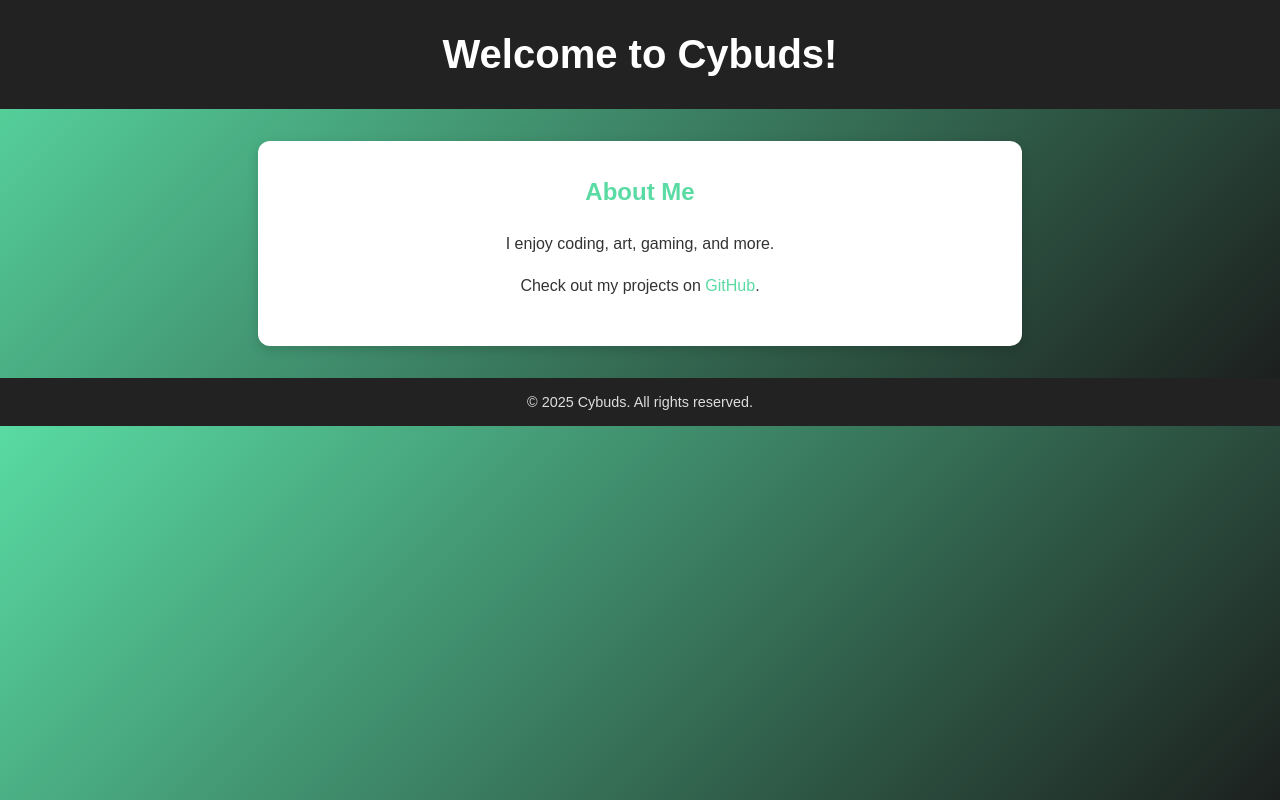
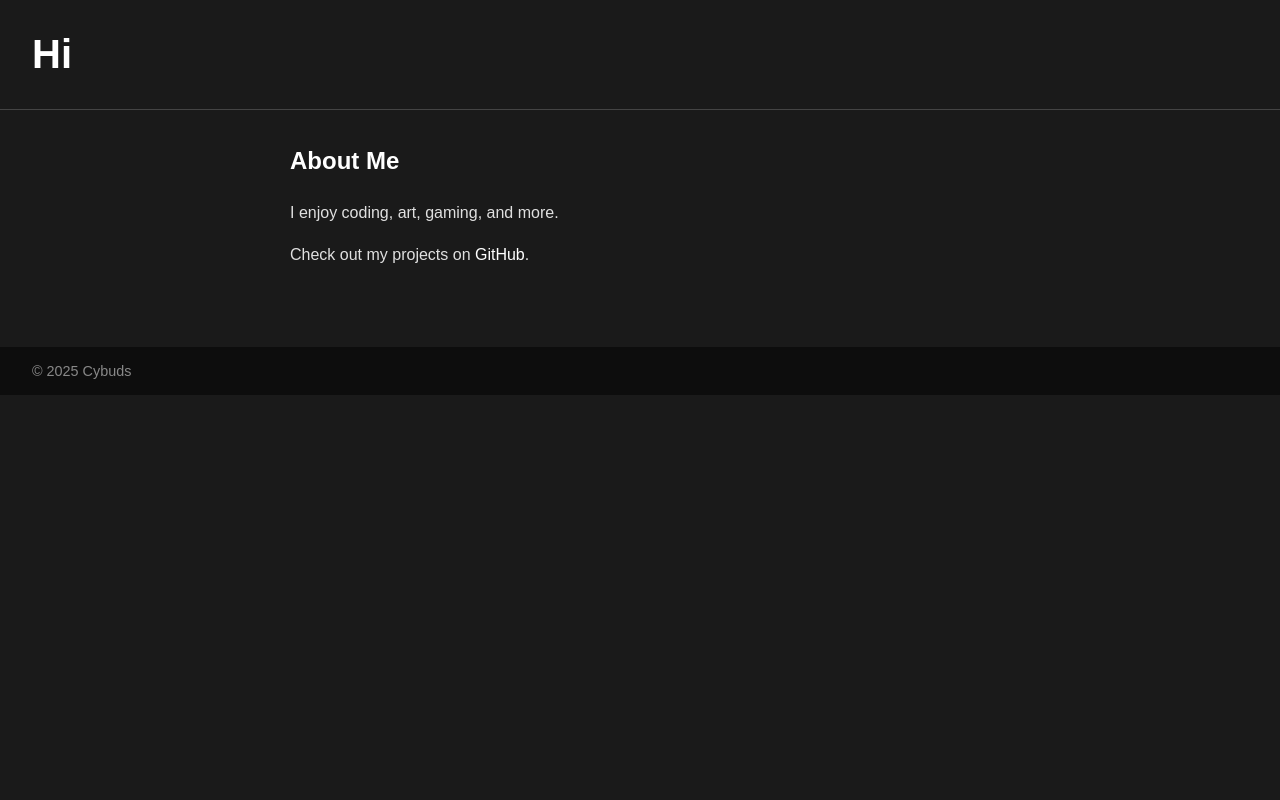
Before and after one commit to cybuds/cybuds, a plain HTML site: page index.html in a window 1280 px wide. Drawn offline with Linux system fonts and the light colour scheme.

Commit message:
Update index.html

```diff
--- a/index.html
+++ b/index.html
@@ -7,43 +7,39 @@
   <style>
     body {
       font-family: Arial, sans-serif;
-      background: linear-gradient(135deg, #59dba3, #1a1a1a);
+      background: #1a1a1a;
       margin: 0;
       padding: 0;
-      text-align: center;
-      color: #333;
+      color: #e0e0e0;
     }
     header {
-      background: #222;
       color: #fff;
-      padding: 2rem 0;
+      padding: 2rem;
+      border-bottom: 1px solid #444;
     }
     header h1 {
       margin: 0;
       font-size: 2.5rem;
     }
     main {
-      margin: 2rem auto;
+      padding: 2rem;
       max-width: 700px;
-      background: #fff;
-      padding: 2rem;
-      border-radius: 12px;
-      box-shadow: 0 4px 12px rgba(0,0,0,0.15);
+      margin: 0 auto;
       line-height: 1.6;
     }
     main h2 {
       margin-top: 0;
-      color: #59dba3;
+      color: #fff;
     }
     footer {
       margin-top: 2rem;
-      color: #ddd;
+      color: #888;
       font-size: 0.9rem;
-      background: #222;
-      padding: 1rem;
+      background: #0d0d0d;
+      padding: 1rem 2rem;
     }
     a {
-      color: #59dba3;
+      color: #fff;
       text-decoration: none;
     }
     a:hover {
@@ -53,7 +49,7 @@
 </head>
 <body>
   <header>
-    <h1>Welcome to Cybuds!</h1>
+    <h1>Hi</h1>
   </header>
   <main>
     <h2>About Me</h2>
@@ -61,7 +57,7 @@
     <p>Check out my projects on <a href="https://github.com/cybuds" target="_blank">GitHub</a>.</p>
   </main>
   <footer>
-    &copy; 2025 Cybuds. All rights reserved.
+    &copy; 2025 Cybuds
   </footer>
 </body>
 </html>
```
